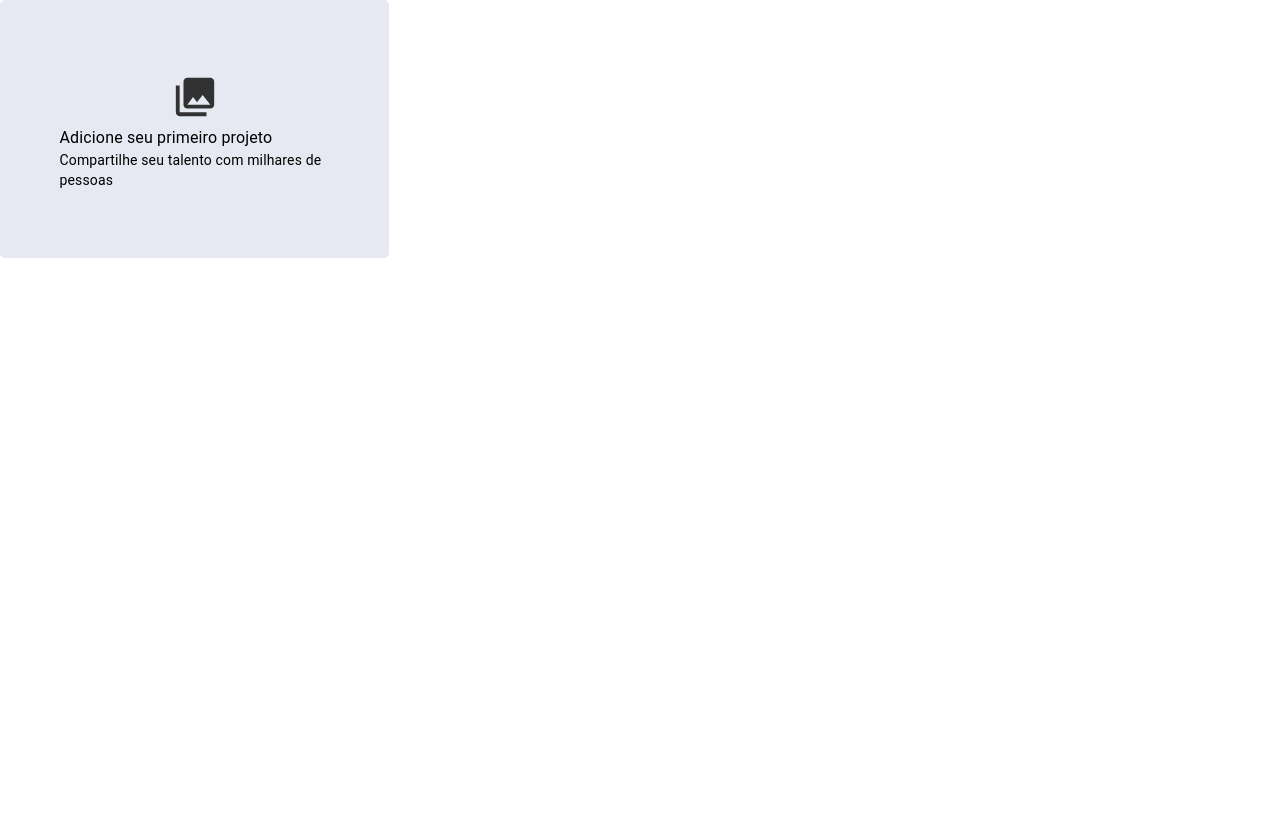
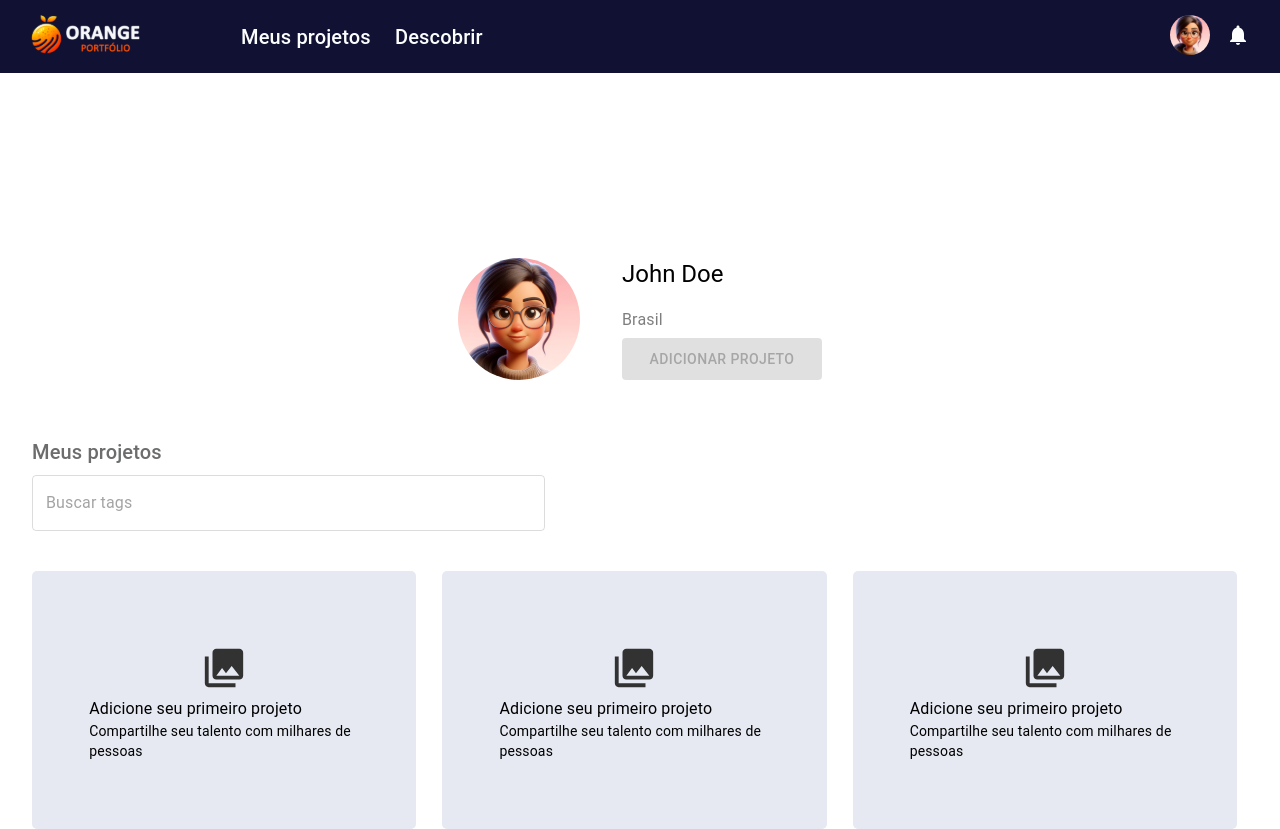
Before and after one commit to gabrielisantos-dev/Hackathon-Orange-Juice, a React (Vite) app in the folder frontend-orange/: page / in a window 1280 px wide. Before the commit the page ends 800 px from the top, so only its background shows below. Built offline with nearby package versions, Linux system fonts and the light colour scheme.

Commit message:
layout pagina MeuPortfolio

```diff
--- a/frontend-orange/src/App.jsx
+++ b/frontend-orange/src/App.jsx
@@ -9,7 +9,9 @@ import "./main.css"
 // import MainHeader from "./components/main-header/Header"
 // import CardPerfil from "./components/meu-portfolio/cardPerfil"
 // import FormBuscarTags from "./components/meu-portfolio/FormBuscarTags"
-import ListaProjetos from './components/meu-portfolio/ListaProjetos';
+// import ListaProjetos from './components/meu-portfolio/ListaProjetos';
+import MeuPortfolio from "./pages/MeuPortfolio";
+
 
 
 function App() {
@@ -27,7 +29,8 @@ function App() {
       {/* <ContainerImagemTelaLogin/> */}
       {/* <CardPerfil/> */}
       {/* <FormBuscarTags/> */}
-      <ListaProjetos/>
+      {/* <ListaProjetos/> */}
+      <MeuPortfolio/>
 
     </>
   )
--- a/frontend-orange/src/components/meu-portfolio/CardPerfil.jsx
+++ b/frontend-orange/src/components/meu-portfolio/CardPerfil.jsx
@@ -5,7 +5,7 @@ import { useState } from "react";
 
 
 
-export default function CardPerfil(){
+export default function CardPerfil(props){
 
 
   const [pais, setPais] = useState('Brasil')
@@ -19,7 +19,9 @@ export default function CardPerfil(){
         display:'flex',
         width:'364px',
         height:'122px',
-        gap:'42px'
+        gap:'42px',
+        margin:props.marginAuto,
+        marginTop:props.marginTop
         }}
         >
       <Box>
--- a/frontend-orange/src/components/meu-portfolio/ListaProjetos.jsx
+++ b/frontend-orange/src/components/meu-portfolio/ListaProjetos.jsx
@@ -10,7 +10,7 @@ export default function ListaProjetos(){
   <ThemeProvider theme={theme}>
     <Box
       sx={{
-        width:'389px',
+        width:'calc(33% - 17px)',
         height:'258px',
         display:'flex',
         borderRadius:'5px',
--- /dev/null
+++ b/frontend-orange/src/pages/MeuPortfolio.jsx
@@ -0,0 +1,34 @@
+import { Box, ThemeProvider } from '@mui/material';
+import {theme} from '../utils/Theme'
+import Header from '../components/main-header/Header';
+import CardPerfil from '../components/meu-portfolio/CardPerfil';
+import FormBuscarTags from '../components/meu-portfolio/FormBuscarTags';
+import ListaProjetos from '../components/meu-portfolio/ListaProjetos';
+
+
+
+export default function MeuPortfolio(){
+
+  return(
+    <>
+      <Header/>
+      <CardPerfil
+        marginAuto='auto'
+        marginTop='185px'
+      />
+      <Box sx={{margin:'0px 32px', marginTop:'56px'}}>
+        <Box sx={{marginBottom:'40px'}}>
+          <FormBuscarTags/>
+        </Box>
+        <Box sx={{display:'flex', gap:'26px', flexWrap:'wrap'}}>
+          <ListaProjetos/>
+          <ListaProjetos/>
+          <ListaProjetos/>
+
+        </Box>
+
+      </Box>
+
+    </>
+  )
+}
```
Also changed, not shown: frontend-orange/src/components/cardPerfil.jsx (deleted).
